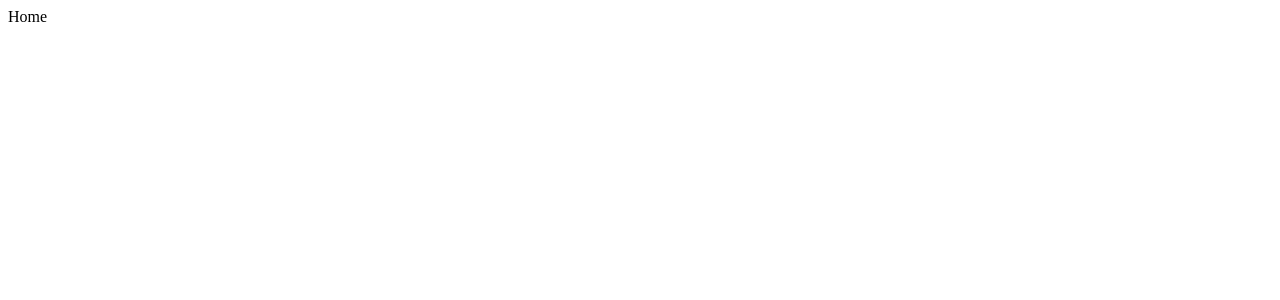
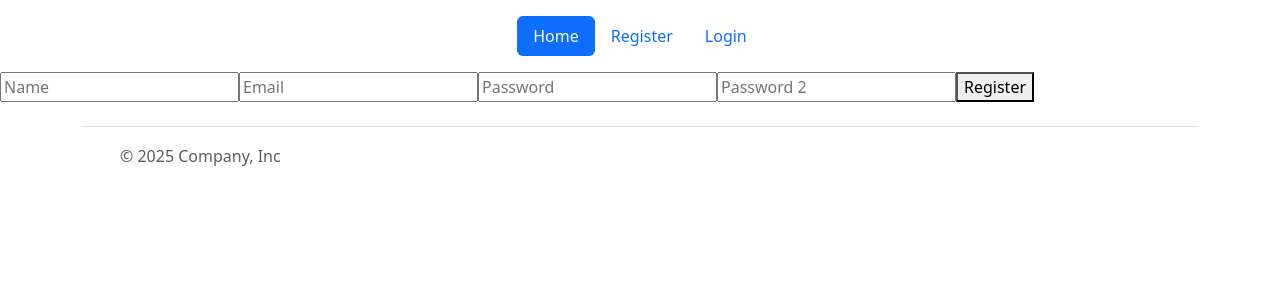
Before and after one commit to xavixam/redSocialRedux, a React app: page /register in a window 1280 px wide. Shown: the top 300 px of the page. Built offline with nearby package versions, Linux system fonts and the light colour scheme; the HTML template or start-up script is replaced by a standard one.

Commit message:
Register, Login, Footer y Header hechos

```diff
--- a/package.json
+++ b/package.json
@@ -13,6 +13,7 @@
     "@reduxjs/toolkit": "^2.5.0",
     "antd": "^5.23.0",
     "axios": "^1.7.9",
+    "bootstrap": "^5.3.3",
     "cors": "^2.8.5",
     "react": "^18.3.1",
     "react-dom": "^18.3.1",
--- a/src/App.jsx
+++ b/src/App.jsx
@@ -1,13 +1,25 @@
-import './App.css'
-import Home from './components/Home/Home'
+import { BrowserRouter, Route, Routes } from "react-router-dom";
+import "./App.css";
+import Home from "./components/Home/Home";
+import Footer from "./components/Footer/Footer";
+import Header from "./components/Header/Header";
+import Register from "./components/Register/Register";
+import Login from "./components/Login/Login";
 
 function App() {
-
   return (
     <>
-      <Home/>
+      <BrowserRouter>
+          <Header />
+          <Routes>
+            <Route path="/" element={<Home />} />
+            <Route path="/register" element={<Register />} />
+            <Route path="/login" element={<Login />} />
+          </Routes>
+          <Footer />
+      </BrowserRouter>
     </>
-  )
+  );
 }
 
-export default App
+export default App;
--- /dev/null
+++ b/src/app/store.js
@@ -0,0 +1,8 @@
+import { configureStore } from '@reduxjs/toolkit';
+import auth from '../features/auth/authSlice'
+
+export const store = configureStore({
+  reducer: {
+    auth
+  },
+});
--- /dev/null
+++ b/src/components/Footer/Footer.jsx
@@ -0,0 +1,49 @@
+import React from "react";
+
+const Footer = () => {
+  return (
+    <div className="container">
+      <footer className="d-flex flex-wrap justify-content-between align-items-center py-3 my-4 border-top">
+        <div className="col-md-4 d-flex align-items-center">
+          <a
+            href="/"
+            className="mb-3 me-2 mb-md-0 text-body-secondary text-decoration-none lh-1"
+          >
+            <svg className="bi" width="30" height="24">
+              <use xlinkHref="#bootstrap" />
+            </svg>
+          </a>
+          <span className="mb-3 mb-md-0 text-body-secondary">
+            &copy; 2025 Company, Inc
+          </span>
+        </div>
+
+        <ul className="nav col-md-4 justify-content-end list-unstyled d-flex">
+          <li className="ms-3">
+            <a className="text-body-secondary" href="#">
+              <svg className="bi" width="24" height="24">
+                <use xlinkHref="#twitter" />
+              </svg>
+            </a>
+          </li>
+          <li className="ms-3">
+            <a className="text-body-secondary" href="#">
+              <svg className="bi" width="24" height="24">
+                <use xlinkHref="#instagram" />
+              </svg>
+            </a>
+          </li>
+          <li className="ms-3">
+            <a className="text-body-secondary" href="#">
+              <svg className="bi" width="24" height="24">
+                <use xlinkHref="#facebook" />
+              </svg>
+            </a>
+          </li>
+        </ul>
+      </footer>
+    </div>
+  );
+};
+
+export default Footer;
--- /dev/null
+++ b/src/components/Header/Header.jsx
@@ -0,0 +1,47 @@
+import React from 'react'
+import "bootstrap/dist/css/bootstrap.min.css";
+import { Link } from "react-router-dom";
+
+const Header = () => {
+  return (
+    <>
+      <div className="header">
+        <div className="container">
+          <header className="d-flex justify-content-center py-3">
+            <ul className="nav nav-pills">
+              <li className="nav-item">
+                <Link to="/" className="nav-link active">
+                  Home
+                </Link>
+              </li>
+              {/* {token ? (
+                <>
+                  <li className="nav-item" onClick={logoutUser}>
+                    <Link to="/logout" className="nav-link">
+                      Logout
+                    </Link>
+                  </li>
+                </>
+              ) : (
+                <> */}
+                  <li className="nav-item">
+                    <Link to="/register" className="nav-link">
+                      Register
+                    </Link>
+                  </li>
+                  <li className="nav-item">
+                    <Link to="/login" className="nav-link">
+                      Login
+                    </Link>
+                  </li>
+                {/* </>
+              )} */}
+            </ul>
+          </header>
+        </div>
+      </div>
+    </>
+  )
+}
+
+export default Header
--- /dev/null
+++ b/src/components/Login/Login.jsx
@@ -0,0 +1,34 @@
+import React, { useState } from "react";
+import { useDispatch } from "react-redux";
+import { login } from "../../features/auth/authSlice";
+const Login = () => {
+  const [formData, setFormData] = useState({
+    email: "",
+    password: "",
+  });
+  const { email, password } = formData;
+  const dispatch = useDispatch();
+  const onChange = (e) => {
+    setFormData({
+      ...formData,
+      [e.target.name]: e.target.value,
+    });
+  };
+  const onSubmit = (e) => {
+    e.preventDefault();
+    dispatch(login(formData));
+  };
+  return (
+    <form onSubmit={onSubmit}>
+      <input type="email" name="email" value={email} onChange={onChange} />
+      <input
+        type="password"
+        name="password"
+        value={password}
+        onChange={onChange}
+      />
+      <button type="submit">Login</button>
+    </form>
+  );
+};
+export default Login;
--- /dev/null
+++ b/src/components/Register/Register.jsx
@@ -0,0 +1,78 @@
+import React, { useState, useContext } from "react";
+import { register } from "../../features/auth/authSlice";
+import { useDispatch } from "react-redux";
+import { notification } from "antd";
+import { useNavigate } from "react-router-dom";
+
+const Register = () => {
+
+  const initialValue = {
+    name: "",
+    email: "",
+    password: "",
+    password2: "",
+  };
+
+  const [formData, setFormData] = useState(initialValue);
+
+  const { name, email, password, password2 } = formData;
+  const dispatch = useDispatch();
+  const navigate = useNavigate();
+
+  const onChange = (e) => {
+    setFormData({
+      ...formData,
+      [e.target.name]: e.target.value,
+    });
+  };
+
+  const onSubmit = (e) => {
+    e.preventDefault();
+    if (password !== password2) {
+      return notification.error({
+        message: "Error",
+        description: "Passwords do not match",
+      });
+    } else {
+      dispatch(register(formData));
+      setFormData(initialValue); //limpiamos el formulario
+      return navigate("/"); // redireccionamos a home
+    }
+  };
+
+  return (
+    <form onSubmit={onSubmit}>
+      <input
+        type="text"
+        name="name"
+        value={name}
+        onChange={onChange}
+        placeholder="Name"
+      />
+      <input
+        type="email"
+        name="email"
+        value={email}
+        onChange={onChange}
+        placeholder="Email"
+      />
+      <input
+        type="password"
+        name="password"
+        value={password}
+        onChange={onChange}
+        placeholder="Password"
+      />
+      <input
+        type="password"
+        name="password2"
+        value={password2}
+        onChange={onChange}
+        placeholder="Password 2"
+      />
+      <button type="submit">Register</button>
+    </form>
+  );
+};
+
+export default Register;
--- /dev/null
+++ b/src/features/auth/authService.js
@@ -0,0 +1,24 @@
+import axios from "axios";
+
+const API_URL = "http://localhost:8080/users";
+
+const register = async (user) => {
+  const res = await axios.post(API_URL + "/create", user);
+  return res.data; //payload
+};
+
+const login = async (userData) => {
+  const res = await axios.post(API_URL + "/login", userData);
+  if (res.data) {
+    localStorage.setItem("user", JSON.stringify(res.data.user));
+    localStorage.setItem("token", JSON.stringify(res.data.token));
+  }
+  return res.data;
+};
+
+const authService = {
+  register,
+  login
+};
+
+export default authService;
--- /dev/null
+++ b/src/features/auth/authSlice.js
@@ -0,0 +1,40 @@
+import { createAsyncThunk, createSlice } from "@reduxjs/toolkit";
+import authService from "./authService";
+
+const token = localStorage.getItem("token") || "";
+const user = JSON.parse(localStorage.getItem("user")) || null;
+
+const initialState = {
+  user: user,
+  token: token,
+};
+
+export const authSlice = createSlice({
+  name: "auth",
+  initialState,
+  reducers: {},
+  extraReducers: (builder) => {
+    builder.addCase(login.fulfilled, (state, action) => {
+      state.user = action.payload.user;
+      state.token = action.payload.token;
+    });
+  },
+});
+
+export const register = createAsyncThunk("auth/register", async (user) => {
+  try {
+    return await authService.register(user);
+  } catch (error) {
+    console.error(error);
+  }
+});
+
+export const login = createAsyncThunk("auth/login", async (user) => {
+  try {
+    return await authService.login(user);
+  } catch (error) {
+    console.error(error);
+  }
+});
+
+export default authSlice.reducer;
--- a/src/main.jsx
+++ b/src/main.jsx
@@ -1,7 +1,11 @@
 import { createRoot } from 'react-dom/client'
 import './index.css'
 import App from './App.jsx'
+import { store } from './app/store'
+import { Provider } from 'react-redux'
 
 createRoot(document.getElementById('root')).render(
+  <Provider store={store}>
     <App />
+  </Provider>
 )
```
Also changed, not shown: 1 other file (tests, documents, lock files or other folders).
